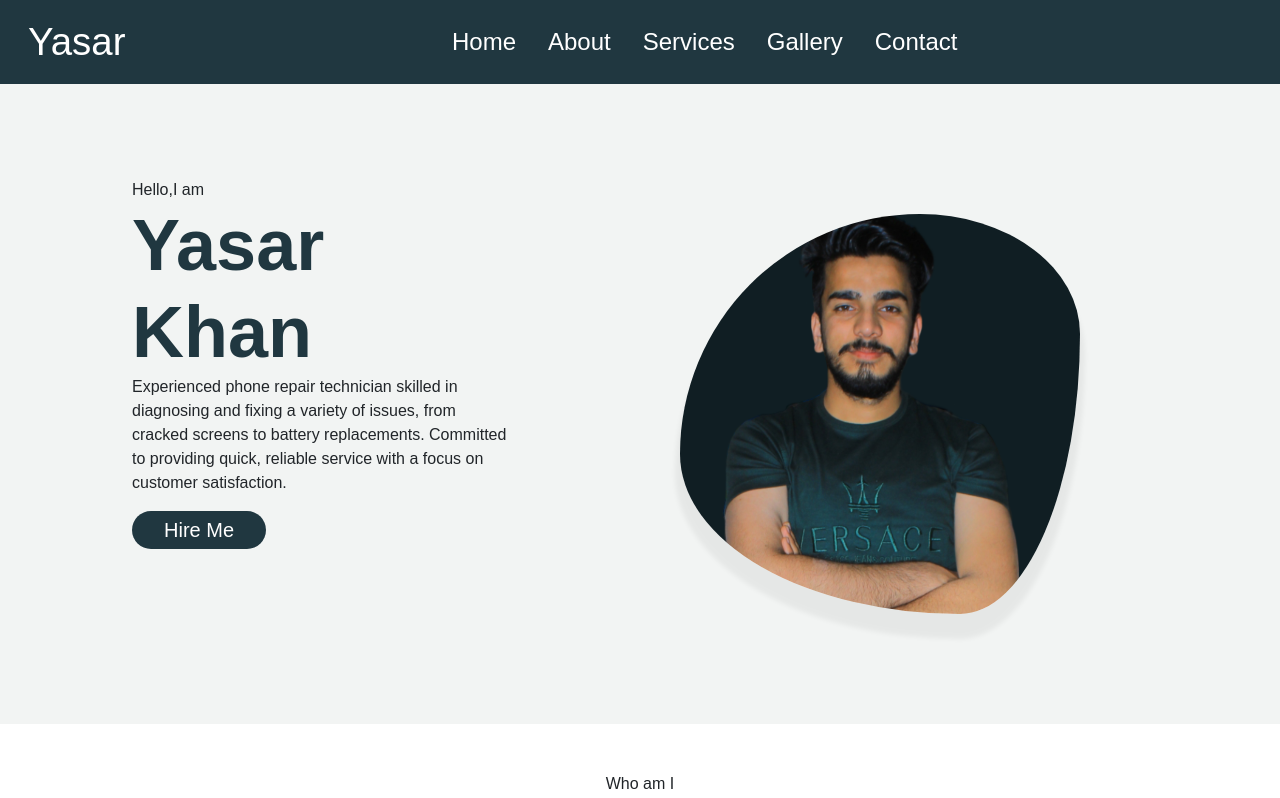
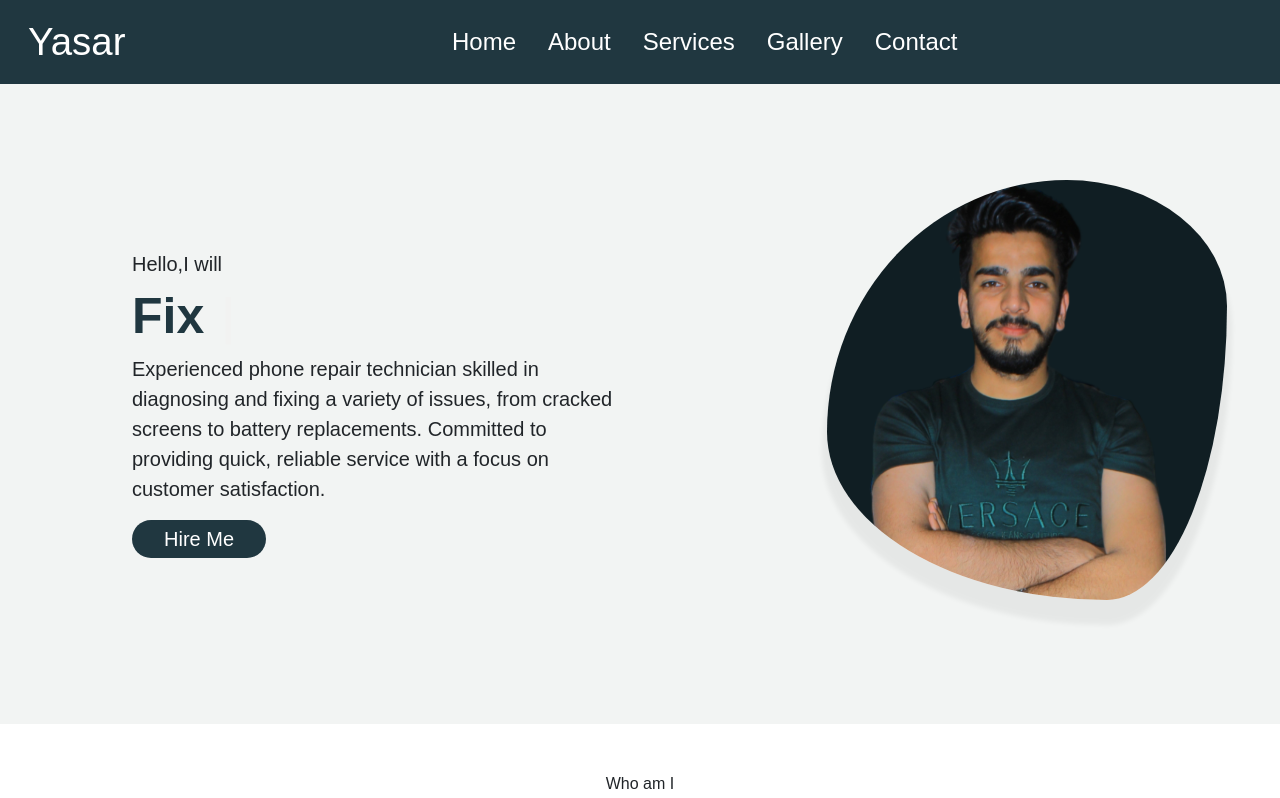
Before and after one commit to zksherazkhan/Yasar-Portfolio, a React (Vite) app: page / in a window 1280 px wide. Shown: the top 798 px of the page. Built offline with nearby package versions, Linux system fonts and the light colour scheme.

Commit message:
some changes

```diff
--- a/package.json
+++ b/package.json
@@ -18,7 +18,8 @@
     "bootstrap": "^5.3.3",
     "react": "^18.3.1",
     "react-dom": "^18.3.1",
-    "react-scroll": "^1.9.0"
+    "react-scroll": "^1.9.0",
+    "react-simple-typewriter": "^5.0.1"
   },
   "devDependencies": {
     "@types/react": "^18.3.3",
--- a/src/pages/About.jsx
+++ b/src/pages/About.jsx
@@ -7,7 +7,7 @@ const About = () => {
 
   return (
     <>
-      <div className="container mt-5 text-center" id="about">
+      <div className="container mt-5 text-center " id="about">
         <p>Who am I</p>
         <h1 className="about-heading">About Me</h1>
         <p style={margintop}>
--- a/src/pages/Home.jsx
+++ b/src/pages/Home.jsx
@@ -1,16 +1,36 @@
 import { Link } from "react-scroll";
+import { useTypewriter, Cursor } from "react-simple-typewriter";
 import shapImg from "../assets/yasarImg.png";
 import "../style/home.css";
+
 const Home = () => {
+  const [text] = useTypewriter({
+    words: [
+      "will be your P.Technician",
+      "Fix your screen",
+      "Fix your Charging port",
+      "Fix your software issues",
+    ],
+    loop: 0,
+    typeSpeed: 100,
+    deleteSpeed: 90,
+    delaySpeed: 1000,
+  });
+
   return (
     <>
       <div className="home  container-fluid" id="/">
-        <div className="row homeRow">
-          <div className="col-md-6 left ">
+        <div className="row">
+          <div className="col-md-7 left ">
             <div className="home-heading animation">
-              <p>
-                Hello,I am <br />
-                <span className="display-2 myName ">Yasar Khan</span>
+              <p className="heading-text">
+                Hello,I will <br />
+                <span className="animatedTyping">
+                  {text}
+                  <span>
+                    <Cursor cursorColor="#ff6b08" />
+                  </span>
+                </span>
                 <br />
                 Experienced phone repair technician skilled in diagnosing and
                 fixing a variety of issues, from cracked screens to battery
@@ -20,10 +40,9 @@ const Home = () => {
               <Link to="contact" className="btn btn-full hire-btn">
                 Hire Me
               </Link>
-              {/* <button className='hire-btn'>Hire Me</button> */}
             </div>
           </div>
-          <div className="col-md-6 right" style={{ backgroundColor: "" }}>
+          <div className="col-md-5 right">
             <div
               className="box"
               style={{ backgroundImage: `URL(${shapImg})` }}
--- a/src/style/home.css
+++ b/src/style/home.css
@@ -1,45 +1,45 @@
-.home{
+.home {
   width: 100%;
   height: 80vh;
   background-color: #f2f4f3;
 }
-.myName{
+.animatedTyping {
   color: #203740;
+  font-size: 50px;
   font-weight: bold;
 }
-.homeRow{
-    height: 70vh;
-    display: flex;
-    justify-content:center;
-    align-items: center;
-}
-.left{
-
-    position: relative;
+.row {
+  height: 80vh;
   display: flex;
   justify-content: center;
   align-items: center;
 }
-.home-heading{
+.left {
+  display: flex;
+  justify-content: center;
+  align-items: center;
+}
+.home-heading {
   display: flex;
   flex-direction: column;
   justify-content: center;
-    align-items:start;
-    width:100%;
+  align-items: start;
   padding: 0 120px;
-
 }
-.hire-btn{
+.heading-text {
+  font-size: 20px;
+}
+.hire-btn {
   padding: 2px 30px;
-    font-size:20px;
+  font-size: 20px;
   border-radius: 50px;
   border: 2px solid transparent;
   font-weight: 400;
   color: white;
   background-color: #203740;
 }
-.hire-btn:hover{
-    color:#203740 ;
+.hire-btn:hover {
+  color: #203740;
   background-color: white;
   transition: all 0.5s ease;
   border: 2px solid #203740;
@@ -48,55 +48,56 @@
   -ms-transition: all 0.5s ease;
   -o-transition: all 0.5s ease;
 }
-.right{
-    height: 600px;
+.right {
+  min-height: 80vh;
   position: relative;
-    right: 80px;
-    display: flex;
-    justify-content:center;
-    align-items:center;
-
 }
-.box{
-    height:400px;
+.box {
+  position: absolute;
+  top: 15%;
+  left: 15%;
+  height: 420px;
   width: 400px;
   background-size: cover;
   background-position: center center;
-    box-shadow: 0 20px 5px 5px rgba(0,0,0,0.05);
+  box-shadow: 0 20px 5px 5px rgba(0, 0, 0, 0.05);
   animation: animate 5s ease-in-out infinite;
   transition: all 1s ease-in-out;
   margin: 0 auto;
-
 }
-.animation
-{
-    animation:abc 1.5s ease;
+.animation {
+  animation: headingAnimation 1.5s ease;
+  -webkit-animation: headingAnimation 1.5s ease;
 }
-@keyframes abc {
-    0%{
+@keyframes headingAnimation {
+  0% {
     transform: translateX(-140px);
+    -webkit-transform: translateX(-140px);
+    -moz-transform: translateX(-140px);
+    -ms-transform: translateX(-140px);
+    -o-transform: translateX(-140px);
   }
-   100%{
-    transform: translateX(0px) ;
+  100% {
+    transform: translateX(0px);
   }
 }
 
-@keyframes animate{
-    0%{
+@keyframes animate {
+  0% {
     border-radius: 60% 40% 30% 70%/60% 30% 70% 40%;
     -webkit-border-radius: 60% 40% 30% 70%/60% 30% 70% 40%;
     -moz-border-radius: 60% 40% 30% 70%/60% 30% 70% 40%;
     -ms-border-radius: 60% 40% 30% 70%/60% 30% 70% 40%;
     -o-border-radius: 60% 40% 30% 70%/60% 30% 70% 40%;
   }
-50%{
+  50% {
     border-radius: 30% 60% 70% 40%/50% 60% 30% 70% 60%;
     -webkit-border-radius: 30% 60% 70% 40%/50% 60% 30% 70% 60%;
     -moz-border-radius: 30% 60% 70% 40%/50% 60% 30% 70% 60%;
     -ms-border-radius: 30% 60% 70% 40%/50% 60% 30% 70% 60%;
     -o-border-radius: 30% 60% 70% 40%/50% 60% 30% 70% 60%;
   }
-100%{
+  100% {
     border-radius: 60% 40% 30% 70%/60% 30% 70% 60%;
     -webkit-border-radius: 60% 40% 30% 70%/60% 30% 70% 60%;
     -moz-border-radius: 60% 40% 30% 70%/60% 30% 70% 60%;
@@ -106,29 +107,25 @@
 }
 
 @media only screen and (max-width: 768px) {
-    .right{
+  .right {
     display: none;
   }
-    .left{
+  .left {
     width: 100%;
-        padding:5px auto;
-
+    padding: 5px auto;
   }
-    .home-heading{
-        width:100%;
+  .home-heading {
+    width: 100%;
     padding: 0 50px;
   }
-.box{
-    height:280px;
+  .box {
+    height: 280px;
     width: 300px;
-
   }
 }
-@media only screen and (min-width: 769px){
-    .right{
+@media only screen and (min-width: 769px) {
+  .right {
     display: block;
     height: 300px;
   }
-
-
 }
```
Also changed, not shown: src/style/about.css (+12 -16 lines), 1 other file (tests, documents, lock files or other folders). Lines whose indentation alone changed are shown as unchanged.
